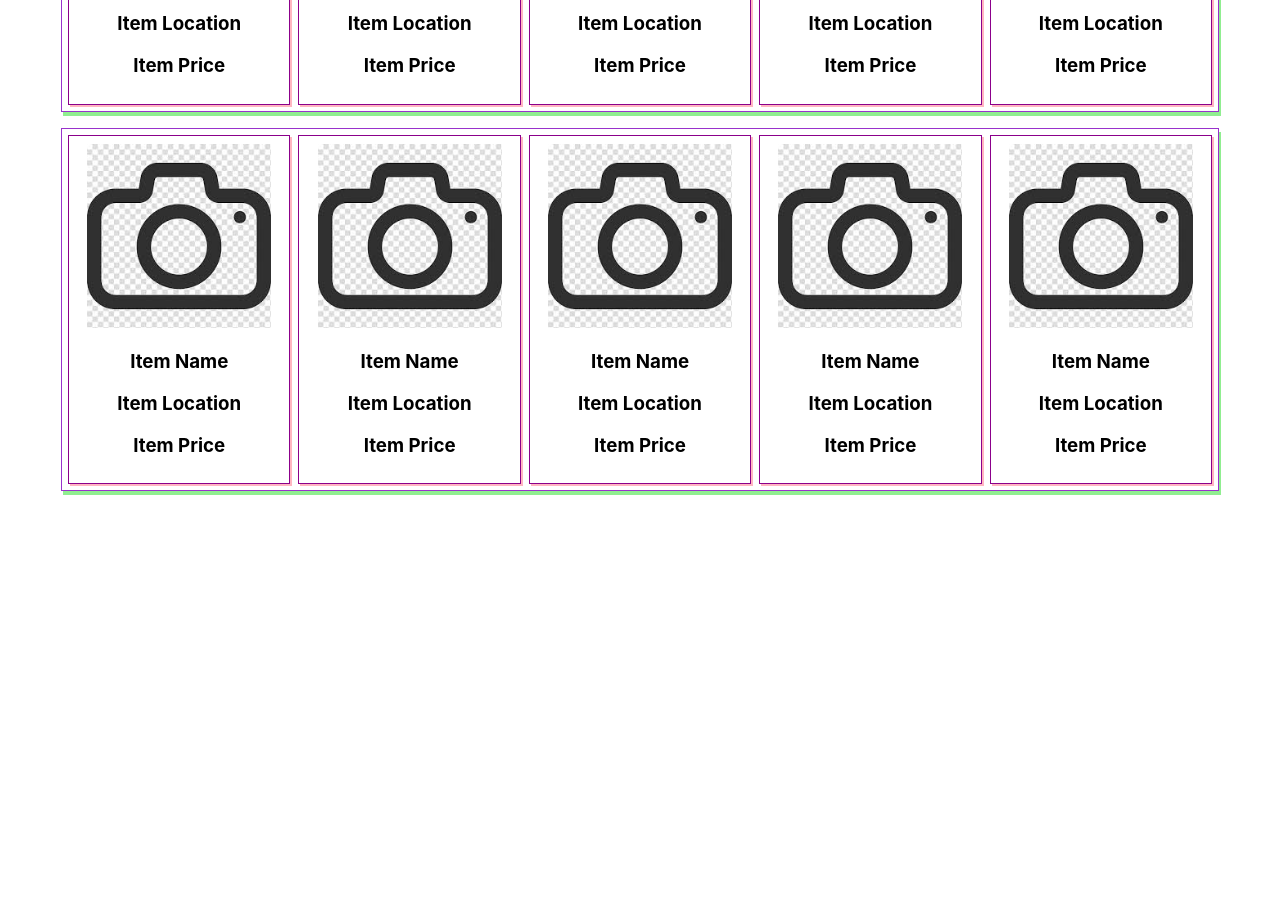
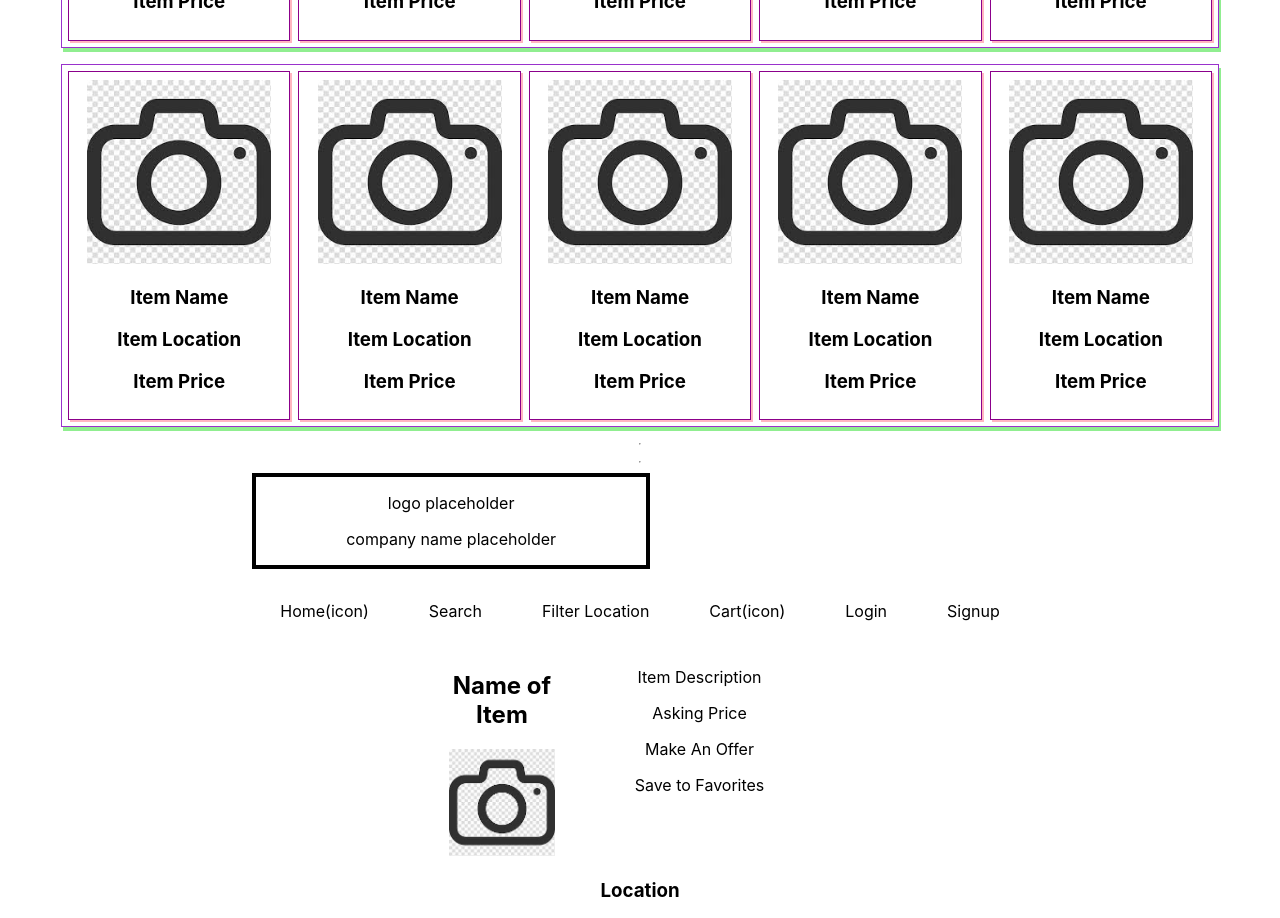
Before and after one commit to ChrisNavoczynski/Adams-OfferUp, a React (Create React App) app in the folder client/: page / in a window 1280 px wide. Shown: the part 840-1758 px from the top of the page. Before the commit the page ends 1339 px from the top, so only its background shows below. Built offline with nearby package versions, Linux system fonts and the light colour scheme.

Commit message:
Continued to integrate Chris's and my code

```diff
--- a/client/src/App.js
+++ b/client/src/App.js
@@ -5,7 +5,7 @@ import React, { Component } from 'react';
 import './App.css';
 import ItemRow from './ItemRow/ItemRow';
 import Logo from './Logo/Logo';
-import SearchBar from './SearchBar/SearchBar';
+import ItemPage from './ItemPage/ItemPage';
 
 class App extends Component {
   render() {
@@ -13,11 +13,13 @@ class App extends Component {
       <div className="App">
           <Logo/>
           <hr/>
-          <SearchBar/ >
           <hr/>
           <ItemRow/>
           <ItemRow/>
           <ItemRow/>
+          <hr/>
+          <hr/>
+          <ItemPage/>
       </div>
     );
   }
--- a/client/src/ItemCard/ItemCard.js
+++ b/client/src/ItemCard/ItemCard.js
@@ -1,5 +1,5 @@
 //AD320- TeamAdams
-//Courtney Hoppus - UI Prototypes
+//UI Prototypes
 
 import React from 'react';
 import './ItemCard.css';
@@ -9,7 +9,7 @@ const itemCard = (props) => {
     return (
         <div className="ItemCard">
             {/* this should be things we can bind to */}
-            <img src={Photo} alt='item image' />
+            <img src={Photo} alt='item' />
             <h3>Item Name</h3>
             <h3>Item Location</h3>
             <h3>Item Price</h3>
--- /dev/null
+++ b/client/src/ItemHeader/ItemHeader.css
@@ -0,0 +1,3 @@
+.ItemHeader {
+    align-self: center;
+}
--- /dev/null
+++ b/client/src/ItemHeader/ItemHeader.js
@@ -0,0 +1,26 @@
+//AD320- TeamAdams
+//UI Prototypes
+
+import React from 'react';
+import '../itemPage_components/item_header.css';
+import Logo from '../Logo/Logo';
+
+const itemHeader = (props) => {
+    return (
+        <div className="ItemHeader">
+            <div>
+            <Logo />
+            <div className="NavBar">
+            <span>Home(icon)    </span>
+            <span>Search        </span>
+            <span>Filter Location</span>
+            <span>Cart(icon)     </span>
+            <span>Login          </span>
+            <span>Signup         </span>
+            </div>
+        </div>
+        </div>
+    )
+};
+
+export default itemHeader;
--- /dev/null
+++ b/client/src/ItemPage/ItemPage.css
@@ -0,0 +1,20 @@
+.itemPage {
+    display: flex;
+    flex-direction: column;
+    align-items: center;
+}
+
+.description {
+    display: flex;
+    flex-direction: row;
+}
+
+.photo {
+    width: 30%;
+    float: left;
+}
+
+.list {
+    width: 60%;
+    float: right;
+}
--- /dev/null
+++ b/client/src/ItemPage/ItemPage.js
@@ -0,0 +1,39 @@
+//AD320- TeamAdams
+//UI Prototypes
+
+import React from 'react';
+import ItemHeader from '../ItemHeader/ItemHeader';
+import './ItemPage.css';
+import ItemRow from '../ItemRow/ItemRow';
+import MAP from '../itemPage_components/google.jpg';
+import PHOTO from '../itemPage_components/photo.jpg';
+
+const itemPage = (props) => {
+    return (
+        <div className="itemPage">
+            <ItemHeader/ >
+            <div className="description">
+                <div className="photo">
+                    <h2>Name of Item</h2>
+                    <img src={PHOTO} alt="Item"></img>
+                </div>
+                <div className= "list">
+                    <ul>Item Description</ul>
+                    <ul>Asking Price</ul>
+                    <ul>Make An Offer</ul>
+                    <ul>Save to Favorites</ul>
+                </div>
+            </div>
+            <div className="map">
+                <h3>Location</h3>
+                <img src={MAP} alt="Location" width="250" ></img>
+            </div>
+            <div className="similarItems">
+                <h4>Other Similar Items</h4>
+                <ItemRow />
+            </div>
+        </div>
+    )
+};
+
+export default itemPage;
--- a/client/src/ItemRow/ItemRow.js
+++ b/client/src/ItemRow/ItemRow.js
@@ -1,5 +1,5 @@
 //AD320- TeamAdams
-//Courtney Hoppus - UI Prototypes
+//UI Prototypes
 
 import React from 'react';
 import ItemCard from '../ItemCard/ItemCard';
```
